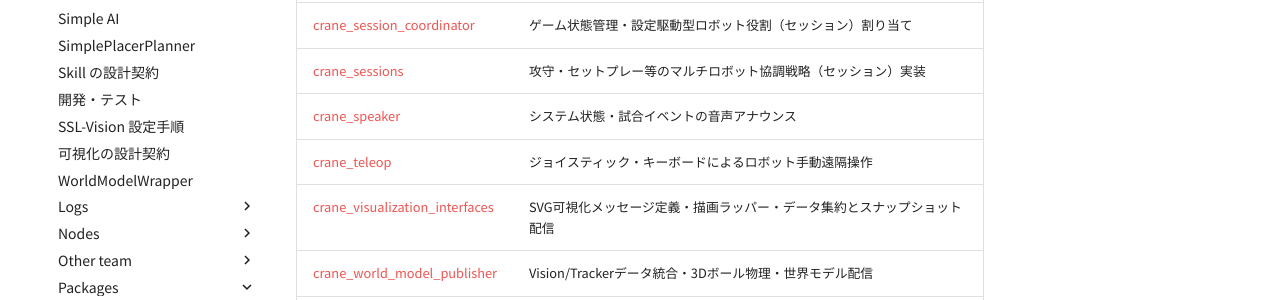
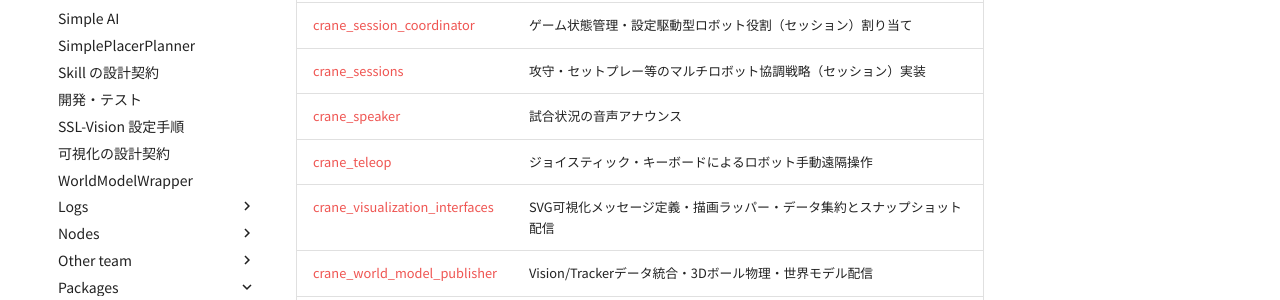
Before and after one commit to ibis-ssl/ibis_documentation, an MkDocs documentation site: the page built from docs/ai/packages/index.md, in a window 1280 px wide and 900 px high, scrolled down 478 px. Shown: the part 154-454 px from the top of the window. Built offline with MkDocs 1.6.1 and Material for MkDocs 9.7.7, drawn with Linux system fonts in a browser that asks for light colours; nearby versions of some CDN libraries; some web fonts are replaced; comment, search, counter and statistics services are not loaded.

Commit message:
🔄 synced local 'docs/ai' with remote 'docs'

```diff
--- a/docs/ai/packages/index.md
+++ b/docs/ai/packages/index.md
@@ -13,7 +13,7 @@
 | [crane_sender](https://github.com/ibis-ssl/crane/tree/develop/crane_sender) | 実機ロボット（Ibis）および各種シミュレータへのコマンドパケット送信 |
 | [crane_session_coordinator](https://github.com/ibis-ssl/crane/tree/develop/crane_session_coordinator) | ゲーム状態管理・設定駆動型ロボット役割（セッション）割り当て |
 | [crane_sessions](https://github.com/ibis-ssl/crane/tree/develop/crane_sessions) | 攻守・セットプレー等のマルチロボット協調戦略（セッション）実装 |
-| [crane_speaker](https://github.com/ibis-ssl/crane/tree/develop/crane_speaker) | システム状態・試合イベントの音声アナウンス |
+| [crane_speaker](https://github.com/ibis-ssl/crane/tree/develop/crane_speaker) | 試合状況の音声アナウンス |
 | [crane_teleop](https://github.com/ibis-ssl/crane/tree/develop/crane_teleop) | ジョイスティック・キーボードによるロボット手動遠隔操作 |
 | [crane_visualization_interfaces](https://github.com/ibis-ssl/crane/tree/develop/crane_visualization_interfaces) | SVG可視化メッセージ定義・描画ラッパー・データ集約とスナップショット配信 |
 | [crane_world_model_publisher](https://github.com/ibis-ssl/crane/tree/develop/crane_world_model_publisher) | Vision/Trackerデータ統合・3Dボール物理・世界モデル配信 |
```
